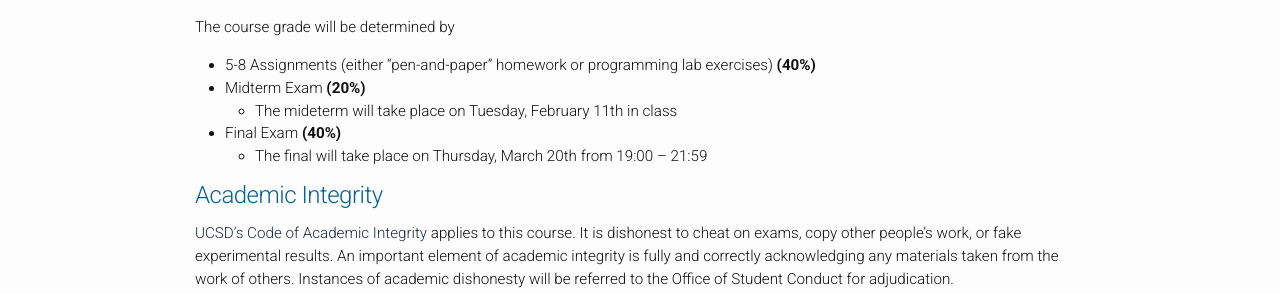
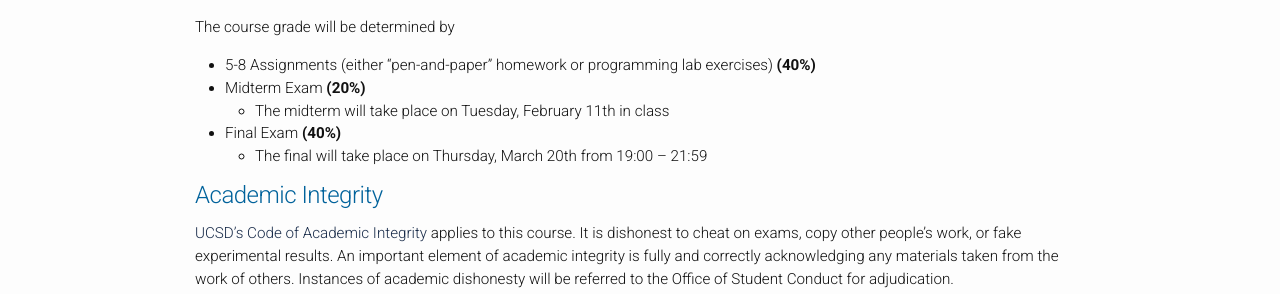
Before and after one commit to sparsity-group/172a, a Jekyll site: the page built from index.md, in a window 1280 px wide. Shown: the part 940-1234 px from the top of the page. Built offline with Jekyll 4.4.1, drawn with Linux system fonts in a browser that asks for light colours; nearby versions of some CDN libraries.

Commit message:
can't spell

```diff
--- a/index.md
+++ b/index.md
@@ -37,7 +37,7 @@ components of the course.
 The course grade will be determined by
 * 5-8 Assignments (either "pen-and-paper" homework or programming lab exercises) **(40%)**
 * Midterm Exam **(20%)**
-    - The mideterm will take place on Tuesday, February 11th in class
+    - The midterm will take place on Tuesday, February 11th in class
 * Final Exam  **(40%)**
     - The final will take place on Thursday, March 20th from 19:00 -- 21:59
 
```
